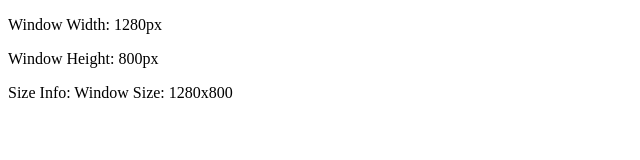
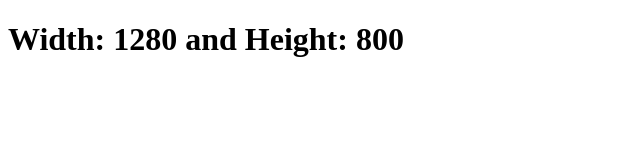
Before and after one commit to acciojob/screen-size-JALINDAR01, a website: page main.html in a window 1280 px wide. Shown: the whole page, without its empty margins (0-640 px from the left). Drawn offline with Linux system fonts and the light colour scheme.

Commit message:
created a submission

```diff
--- a/main.html
+++ b/main.html
@@ -6,10 +6,8 @@
 	<link rel="stylesheet" href="styles.css">
 </head>
 
-<body>
-	<p>Window Width: <span id="windowWidth"></span></p>
-    <p>Window Height: <span id="windowHeight"></span></p>
-    <p>Size Info: <span id="sizeInfo"></span></p>
+<body>  <div id="sizeInfo"><h1></h1></div>
+	<!-- the entire body must be written by student -->
     <script type="text/javascript" src="./script.js">
 </script>
 
--- a/script.js
+++ b/script.js
@@ -1,18 +1,15 @@
-function updateWindowSize() {
-            const windowWidth = window.innerWidth || document.documentElement.clientWidth || document.body.clientWidth;
-            const windowHeight = window.innerHeight || document.documentElement.clientHeight || document.body.clientHeight;
+//your JS code here. If required.
+  let height=this.innerHeight;
+    let width=this.innerWidth;
+   let div=document.getElementById("sizeInfo");
+    let h=div.firstChild;
+    h.innerText="Width: "+width+" and Height: "+height;
+window.addEventListener("resize",function(){
+    let height=this.innerHeight;
+    let width=this.innerWidth;
+   let div=document.getElementById("sizeInfo");
+    let h=div.firstChild;
 
-            // Update the text content of the elements
-            document.getElementById("windowWidth").textContent = windowWidth + "px";
-            document.getElementById("windowHeight").textContent = windowHeight + "px";
+    h.innerText="Width: "+width+" and Height: "+height;
 
-            // Example: Update the sizeInfo element
-            const sizeInfoElement = document.getElementById("sizeInfo");
-            sizeInfoElement.textContent = "Window Size: " + windowWidth + "x" + windowHeight;
-        }
-
-        // Initial call to set the initial window size
-        updateWindowSize();
-
-        // Add a resize event listener to update the values when the window is resized
-        window.addEventListener("resize", updateWindowSize);
+  })
```
